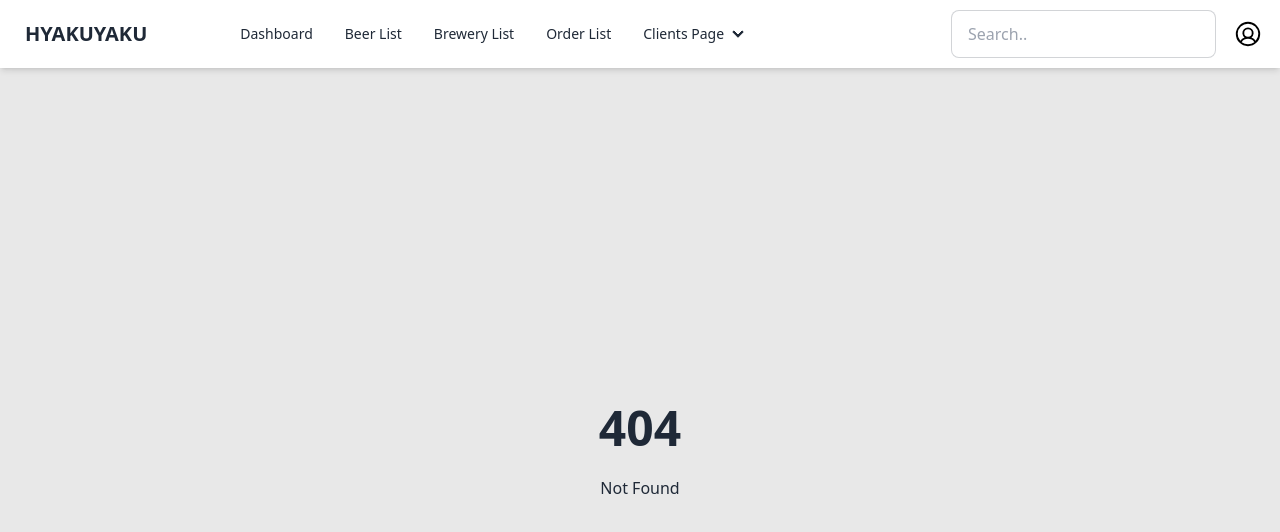
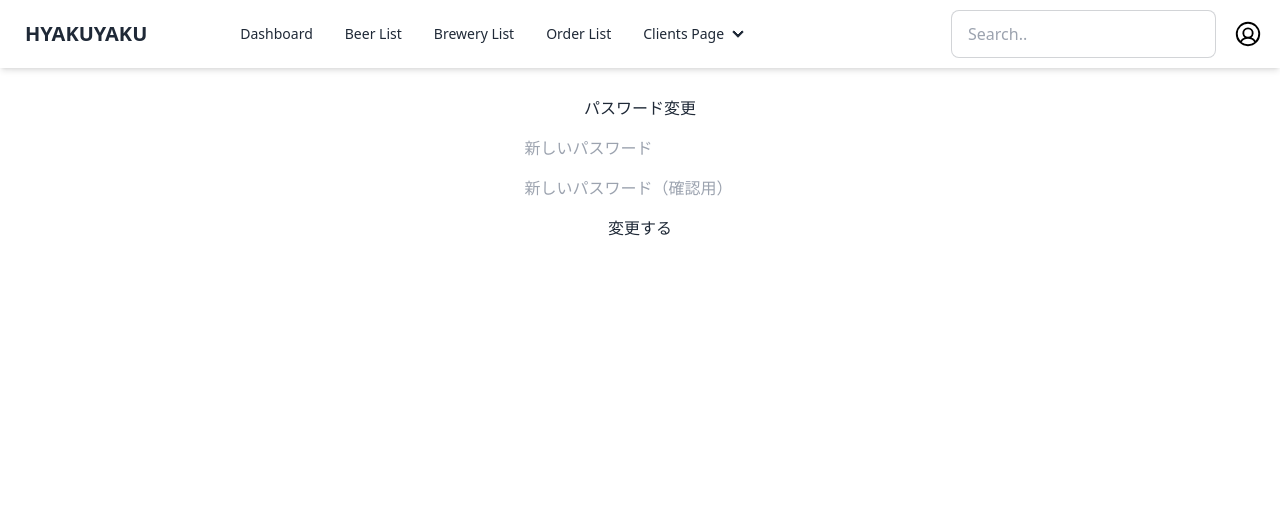
Before and after one commit to chell2/HYAKUYAKU, a Next.js app: page /update-password in a window 1280 px wide. Before the commit this address had no page. Shown: the top 532 px of the page. Built offline with nearby package versions, Linux system fonts and the light colour scheme; no server answers.

Commit message:
パスワードリセット

```diff
--- a/app/login/page.tsx
+++ b/app/login/page.tsx
@@ -8,7 +8,7 @@ export default function LoginPage() {
           <form className="card-body">
             <div className="form-control">
               <label className="label">
-                <span className="label-text">Email</span>
+                <span className="label-text">メールアドレス</span>
               </label>
               <input
                 id="email"
@@ -21,7 +21,7 @@ export default function LoginPage() {
             </div>
             <div className="form-control">
               <label className="label">
-                <span className="label-text">Password</span>
+                <span className="label-text">パスワード</span>
               </label>
               <input
                 id="password"
@@ -32,7 +32,10 @@ export default function LoginPage() {
                 required
               />
               <label className="label">
-                <a href="#" className="label-text-alt link link-hover">
+                <a
+                  href="/reset-password"
+                  className="label-text-alt link link-hover"
+                >
                   パスワードを忘れた方
                 </a>
               </label>
--- /dev/null
+++ b/app/reset-password/page.tsx
@@ -0,0 +1,54 @@
+'use client';
+import { createClient } from '@/lib/utils/supabase/client';
+import { useState } from 'react';
+
+export default function ResetPasswordPage() {
+  const [hasError, setHasError] = useState(false);
+  const [isSent, setIsSent] = useState(false);
+  const supabase = createClient();
+
+  const resetPassword = async (e: React.FormEvent<HTMLFormElement>) => {
+    e.preventDefault(); // フォームのデフォルトの送信動作を防止
+    const formData = new FormData(e.currentTarget);
+    const email = formData.get('email') as string;
+
+    if (!email) {
+      setHasError(true);
+      return;
+    }
+
+    try {
+      const res = await supabase.auth.resetPasswordForEmail(email!, {
+        redirectTo: `${location.origin}/update-password`,
+      });
+      if (res.error) {
+        throw res.error;
+      }
+      setIsSent(true);
+    } catch (error) {
+      console.error(error);
+      setHasError(true);
+      return;
+    }
+    setIsSent(true);
+  };
+
+  return (
+    <form
+      onSubmit={resetPassword}
+      style={{
+        display: 'flex',
+        flexDirection: 'column',
+        gap: '16px',
+        alignItems: 'center',
+        padding: '32px',
+      }}
+    >
+      <div>パスワード変更</div>
+      <input type="email" placeholder="email" name="email" />
+      <button type="submit">パスワード変更</button>
+      {hasError && <div>エラーが発生しました。</div>}
+      {isSent && <div>メールを送信しました。</div>}
+    </form>
+  );
+}
--- /dev/null
+++ b/app/update-password/page.tsx
@@ -0,0 +1,78 @@
+'use client';
+import { createClient } from '@/lib/utils/supabase/client';
+import { redirect, useSearchParams } from 'next/navigation';
+import { useState } from 'react';
+
+export default function UpdatePasswordPage() {
+  const [newPassword, setNewPassword] = useState('');
+  const [confirmPassword, setConfirmPassword] = useState('');
+  const [message, setMessage] = useState<string | null>(null);
+  const [error, setError] = useState<string | null>(null);
+  const searchParams = useSearchParams();
+  const token = searchParams.get('token_hash');
+  const supabase = createClient();
+
+  const handleSubmit = async (e: React.FormEvent<HTMLFormElement>) => {
+    e.preventDefault();
+    setMessage(null);
+    setError(null);
+
+    if (newPassword !== confirmPassword) {
+      setError('パスワードが一致しません。');
+      return;
+    }
+
+    if (!token) {
+      setError('無効なトークンです。');
+      return;
+    }
+
+    try {
+      const { error } = await supabase.auth.updateUser(
+        { password: newPassword },
+        { token } as any
+      );
+      if (error) {
+        throw error;
+      }
+      setMessage('パスワードが更新されました。');
+      await supabase.auth.signOut();
+      redirect('/login');
+    } catch (error: any) {
+      console.error(error);
+      setError(error.message || 'エラーが発生しました。');
+    }
+  };
+
+  return (
+    <form
+      onSubmit={handleSubmit}
+      style={{
+        display: 'flex',
+        flexDirection: 'column',
+        gap: '16px',
+        alignItems: 'center',
+        padding: '32px',
+      }}
+    >
+      <div>パスワード変更</div>
+      <input
+        type="password"
+        name="password"
+        placeholder="新しいパスワード"
+        value={newPassword}
+        onChange={(e) => setNewPassword(e.target.value)}
+      />
+      <input
+        type="password"
+        name="confirmPassword"
+        placeholder="新しいパスワード（確認用）"
+        value={confirmPassword}
+        onChange={(e) => setConfirmPassword(e.target.value)}
+      />
+      <button type="submit">変更する</button>
+      {error && <div style={{ color: 'red' }}>{error}</div>}
+      {message && <div style={{ color: 'green' }}>{message}</div>}
+    </form>
+  );
+}
```
